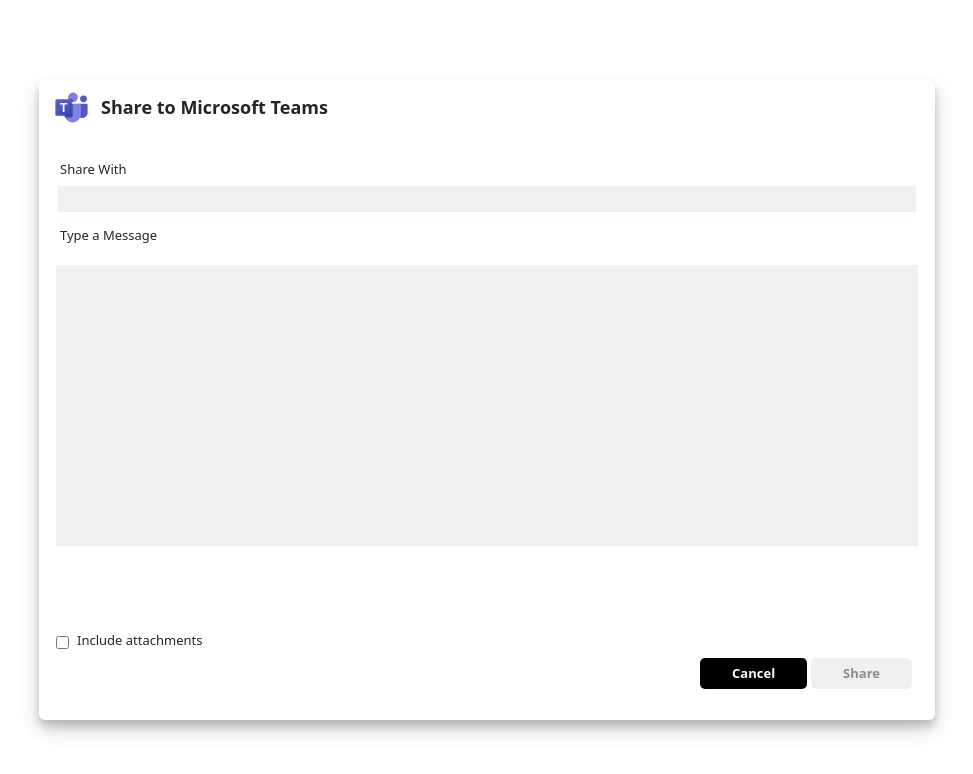
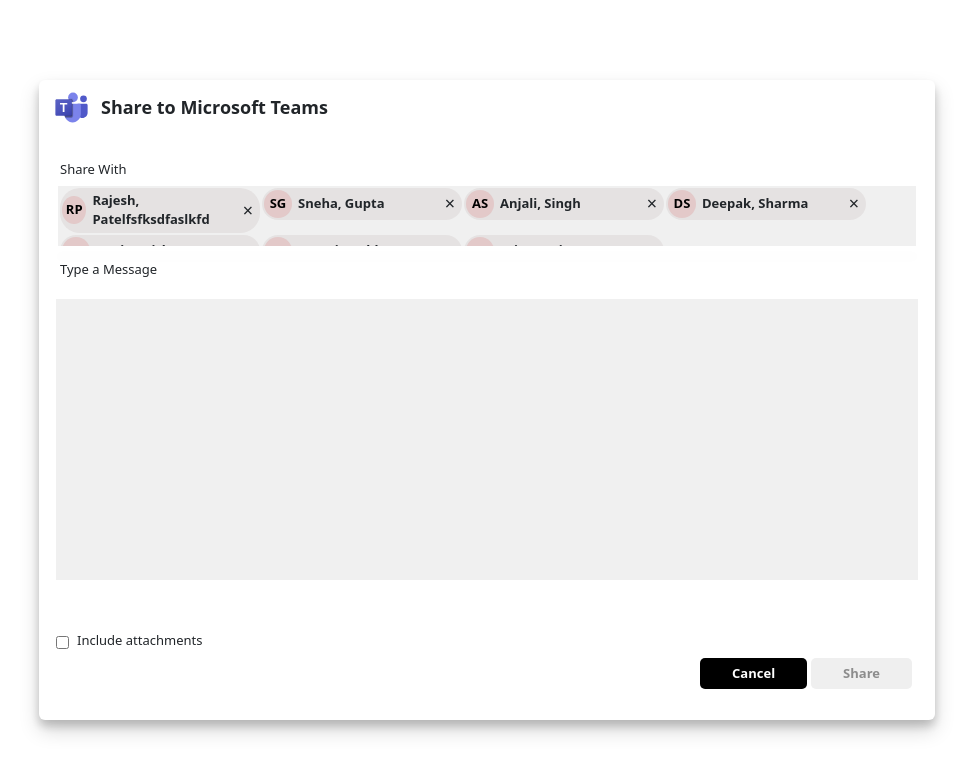
Before and after one commit to krahul2024/Teams, an Angular app in the folder Basic/: page /modal in a window 1280 px wide. Shown: the top 774 px of the page, without its empty margins (153-1126 px from the left). Built offline with nearby package versions, Linux system fonts and the light colour scheme.

Commit message:
made some changes

```diff
--- a/Basic/src/app/app-routing.module.ts
+++ b/Basic/src/app/app-routing.module.ts
@@ -2,10 +2,12 @@
 import { RouterModule, Routes } from '@angular/router';
 import { ModalFormComponent } from './components/modal-form/modal-form.component';
 import { TestUserListComponent } from './components/test-user-list/test-user-list.component';
+import { TestComponent } from './components/test/test.component';
 
 const routes: Routes = [
   {path : 'modal', title : 'Modal Form', component : ModalFormComponent },
   { path : 'test', title : 'User List testing', component : TestUserListComponent},
+  { path : 'test-search', title : 'User Test Search', component : TestComponent}
 ];
 
 @NgModule({
--- a/Basic/src/app/app.module.ts
+++ b/Basic/src/app/app.module.ts
@@ -7,13 +7,15 @@
 import { FormsModule } from '@angular/forms';
 import { UsersListComponent } from './components/shared/users-list/users-list.component';
 import { TestUserListComponent } from './components/test-user-list/test-user-list.component';
+import { TestComponent } from './components/test/test.component';
 
 @NgModule({
   declarations: [
     AppComponent,
     ModalFormComponent,
     UsersListComponent,
-    TestUserListComponent
+    TestUserListComponent,
+    TestComponent
   ],
   imports: [
     BrowserModule,
--- a/Basic/src/app/components/modal-form/modal-form.component.css
+++ b/Basic/src/app/components/modal-form/modal-form.component.css
@@ -106,30 +106,88 @@
     flex-direction: column;
 }
 
+.share-with-title{
+    margin: 6px 2px;
+}
 
-.selected-users-list-div {
-    height: 50px;
+.share-with-div{
+    /* position: relative; */
+    padding: 2px;
+    background-color: rgb(240, 240, 240);
     display: grid;
+    grid-template-columns: repeat(auto-fit, 200px);
+    grid-gap: 2px;
+    overflow-y: hidden;
+}
+
+.share-with-div-focus{
+    background-color: rgb(240, 240, 240);
+    display: grid;
+    grid-template-columns: repeat(auto-fit, minmax(145px));
+    flex-direction: column;
+    height: 60px;
+    overflow-y: scroll;
+}
+
+.share-with-input {
+    /* position: absolute; */
+    bottom: 0;
+    /* margin-top: 12px; */
+    height: 25px;
+    width: max-content;
+    resize: none;
+    border: none;
+    font-size: small;
+    color: black;
+    background-color:transparent;
+    outline: none;
+    grid-column: 1 / -1 ; /*Using the grid-track technique, let's say the style is grid 1 / 2 -> the it means that element starts from grid-line 1 and ends at 2, similarly for grid 1 / -1 means that an element starts at grid-line 1 and ends at last grid-line <--means grid-row-start:1 and grid-row-end:-1-->   link : https://www.w3.org/TR/css-grid-1/#explicit-grids */
+    width: 100%;
+}
+
+.share-with-input-focus {
+    border: none;
+    border-bottom: 2px solid #2802ca;
+}
+
+/* .selected-users-list-div {
+    height: 60px;
+    display: grid;
+    grid-template-columns: repeat(auto-fill, minmax(140px, 1fr));
+    grid-gap: 10px;
     padding: 2px 4px;
-    overflow-y:scroll;
-    grid-template-columns: repeat(auto-fill, minmax(120px, 1fr)); /* Adjust column width as needed */
-    gap: 5px;
-}
+} */
+
 .selected-user-div{
     padding: 1px;
-    background-color: rgb(240, 240, 240);
+    background-color: rgba(207, 197, 197, 0.332);
     display: flex;
-    border: 1px white solid;
+    align-items: center;
+    justify-content: space-between;
     border-radius: 20px;
     flex-direction: row;
 }
 
+.selected-user-profile{
+    padding: 1px;
+    display: flex;
+    align-items: center;
+    border: none;
+    flex-direction: row;
+}
+
+.remove-selected-user-icon{
+    padding: 0px 6px;
+    cursor : pointer;
+    font-size: large;
+}
+
 .selected-user-name {
-    padding: 2px;
+    padding: 1px;
     display: flex;
-    flex-direction: column;
+    /* flex-direction: column; */
     justify-content: center;
-    align-items: start;
+    font-weight: 600;
 }
 
 
@@ -139,8 +197,8 @@
     align-items: center;
     padding: 2px;
     margin-right: 5px;
-    border: 1px solid white;
-    background-color: rgb(0, 0, 0, 0.3);
+    border: none;
+    background-color: rgba(222, 142, 142, 0.3);
     color: black;
     font-weight: 600;
     height: 28px;
@@ -160,32 +218,6 @@
     border-bottom-left-radius: 5px;
     border-bottom-right-radius: 5px;
     box-shadow: 0 6px 10px 0 rgba(0, 0, 0, 0.08), 0 10px 20px 0 rgba(0, 0, 0, 0.07);
-}
-
-.share-with-title{
-    margin: 6px 2px;
-}
-
-.share-with-div{
-    background-color: rgb(240, 240, 240);
-    display: flex;
-    flex-direction: column;
-}
-
-.share-with-input {
-    margin-top: 8px;
-    height: 18px;
-    resize: none;
-    border: none;
-    font-size: small;
-    color: black;
-    background-color: rgb(240, 240, 240);
-    outline: none;
-}
-
-.share-with-input-focus {
-    border: none;
-    border-bottom: 2px solid #2802ca;
 }
 
 textarea {
@@ -334,3 +366,18 @@
     border: 2px;
     border-radius: 5px;
 }
+
+
+/* Modify the scrollbar  */
+::-webkit-scrollbar {
+    width: 5px;
+  }
+
+  ::-webkit-scrollbar-thumb {
+    background: #888;
+    border-radius: 5px;
+  }
+
+  ::-webkit-scrollbar-thumb:hover {
+    background: #555;
+  }
--- a/Basic/src/app/components/modal-form/modal-form.component.html
+++ b/Basic/src/app/components/modal-form/modal-form.component.html
@@ -58,19 +58,27 @@
             <!-- Input for people selection -->
             <div class="share-with-label">
                 <span class="share-with-title">Share With</span>
-                <div class="share-with-div" [ngClass]="{'share-with-input-focus': isTextareaFocused}">
-                    <div *ngIf="selectedUsers.length > 0" class="selected-users-list-div">
-                        <div *ngFor="let user of selectedUsers; let i = index;">
+
+                <div class="share-with-div" [ngClass]="{
+                    'share-with-input-focus': isTextareaFocused,
+                    'share-with-div-focus' : selectedUsers.length>0
+                    }">
+                    <!-- <div class="selected-users-list-div"> -->
+                        <div  *ngFor="let user of selectedUsers; let i = index;">
                             <div class="selected-user-div">
-                                <!-- <img src="{{user.}}" class="profile-image"  /> -->
-                                <span class="selected-user-initials-image">{{getUserImageFromName(user)}}</span>
-                                <span class="selected-user-name">{{truncateFilename(user.displayName || " ", ' ')}}</span>
+                                <div class="selected-user-profile">
+                                    <!-- <img src="{{user.}}" class="profile-image"  /> -->
+                                    <span class="selected-user-initials-image">{{getUserImageFromName(user)}}</span>
+                                    <span class="selected-user-name">{{truncateFilename(user.displayName || " ", ' ')}}</span>
+                                </div>
+                                <span class="remove-selected-user-icon" (click)="removeSelectedUser(user)">&times;</span>
                             </div>
                         </div>
-                    </div>
-                    <input [(ngModel)]="searchTerm" (input)="filterUser()" (blur)="onTextareaBlur()"
+                        <input [(ngModel)]="searchTerm" (input)="filterUser()" (blur)="onTextareaBlur()"
                         (focus)="onTextareaFocus()" class="share-with-input" />
+                    <!-- </div> -->
                 </div>
+
                 <div class="filtered-results-container">
                     <app-users-list [usersList]="filteredUsers" (selectedUser)="getSelectedUser($event)">
                     </app-users-list>
--- a/Basic/src/app/components/modal-form/modal-form.component.ts
+++ b/Basic/src/app/components/modal-form/modal-form.component.ts
@@ -32,8 +32,8 @@
 
   users: User[] = Users.slice(0, 20); // hard-coded list of users
 
-  filteredUsers: User[] = []
-  selectedUsers: User[] = []
+  filteredUsers: User[] = [];
+  selectedUsers: User[] = this.users.slice(0,7);
   isTextareaFocused: boolean = false;
 
 
@@ -46,7 +46,8 @@
     this.filteredUsers = this.users.filter((user: User) => {
       const isValidTerm = this.searchTerm.length > 0;
       const userContainsTerm = user.displayName?.toLocaleLowerCase().includes(this.searchTerm);
-      return isValidTerm && userContainsTerm;
+      const alreadySelected = this.selectedUsers.some(selUser => selUser.displayName === user.displayName);
+      return isValidTerm && userContainsTerm && !alreadySelected;
     });
 
     // this.filteredUsers.map(user => console.log(user.displayName))
@@ -70,7 +71,8 @@
     this.includeAttachments = false;
     this.searchTerm = "";
     this.usersConcatenatedList = "";
-    this.filteredUsers = []
+    this.filteredUsers = [];
+    this.selectedUsers = [];
   }
 
   getSelectedUser(user: User) {
@@ -83,6 +85,14 @@
     console.log(this.usersConcatenatedList)
     this.filteredUsers = [];
     this.searchTerm = "";
+  }
+
+
+  //------------Remove the selected user
+  removeSelectedUser(user : User) {
+    this.selectedUsers = this.selectedUsers.filter((selUser : User) => {
+      return user.displayName !== selUser.displayName;
+    })
   }
 
   // ----------------Attachment operations
--- /dev/null
+++ b/Basic/src/app/components/test/test.component.css
@@ -0,0 +1,34 @@
+.search-container {
+    position: relative;
+  }
+
+  .selected-users {
+    margin-top: 5px;
+  }
+
+  .selected-users span {
+    background-color: #f0f0f0;
+    padding: 2px 5px;
+    margin-right: 5px;
+    border-radius: 3px;
+  }
+
+  .filtered-results {
+    position: absolute;
+    top: calc(100% + 5px);
+    left: 0;
+    z-index: 1;
+    background-color: #fff;
+    border: 1px solid #ccc;
+    max-height: 150px;
+    overflow-y: auto;
+  }
+
+  .filtered-results div {
+    padding: 5px;
+    cursor: pointer;
+  }
+
+  .filtered-results div:hover {
+    background-color: #f0f0f0;
+  }
--- /dev/null
+++ b/Basic/src/app/components/test/test.component.html
@@ -0,0 +1,13 @@
+<div class="search-container">
+    <input type="text" [(ngModel)]="searchTerm" (input)="filterUsers()" placeholder="Search users...">
+    <div class="selected-users">
+      <span *ngFor="let selectedUser of selectedUsers">
+        {{ selectedUser.name }} <button (click)="removeUser(selectedUser)">x</button>
+      </span>
+    </div>
+    <div class="filtered-results">
+      <div *ngFor="let user of filteredUsers" (click)="selectUser(user)">
+        {{ user.name }}
+      </div>
+    </div>
+  </div>
--- /dev/null
+++ b/Basic/src/app/components/test/test.component.ts
@@ -0,0 +1,46 @@
+import { Component } from '@angular/core';
+
+interface User {
+  id: number;
+  name: string;
+}
+
+@Component({
+  selector: 'app-test',
+  templateUrl: './test.component.html',
+  styleUrls: ['./test.component.css']
+})
+export class TestComponent {
+  searchTerm: string = '';
+  users: User[] = [
+    { id: 1, name: 'John Doe' },
+    { id: 2, name: 'Jane Smith' },
+    { id: 3, name: 'Alice Johnson' },
+    { id: 4, name: 'Bob Brown' },
+    { id: 5, name: 'Emily Davis' },
+    { id: 6, name: 'Michael Wilson' },
+    { id: 7, name: 'Sarah Taylor' },
+    { id: 8, name: 'David Clark' },
+    { id: 9, name: 'Jennifer Martinez' },
+    { id: 10, name: 'James Anderson' }
+  ];
+
+  filteredUsers: User[] = [];
+  selectedUsers: User[] = [];
+
+  filterUsers() {
+    this.filteredUsers = this.users.filter(user =>
+      user.name.toLowerCase().includes(this.searchTerm.toLowerCase())
+    );
+  }
+
+  selectUser(user: User) {
+    this.selectedUsers.push(user);
+    this.searchTerm = ''; // Clear search term after selecting user
+    this.filteredUsers = []; // Clear filtered results
+  }
+
+  removeUser(user: User) {
+    this.selectedUsers = this.selectedUsers.filter(u => u.id !== user.id);
+  }
+}
```
Also changed, not shown: Basic/src/assets/data.ts (+1 -144 lines), 2 other files (tests, documents, lock files or other folders).
